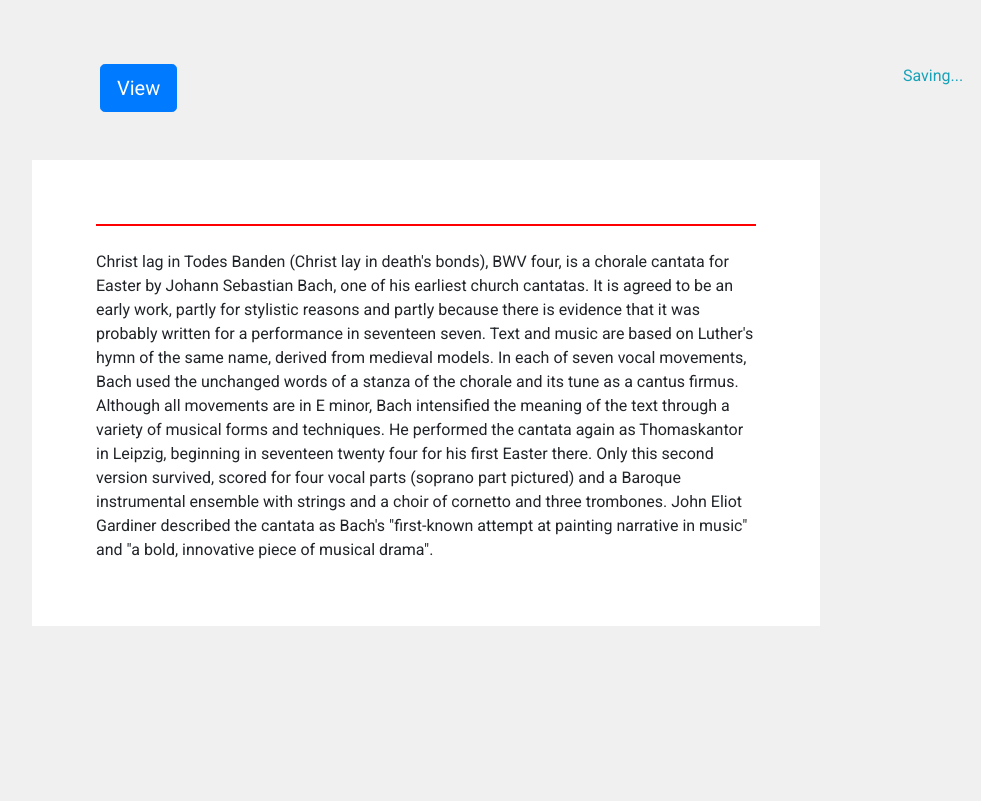
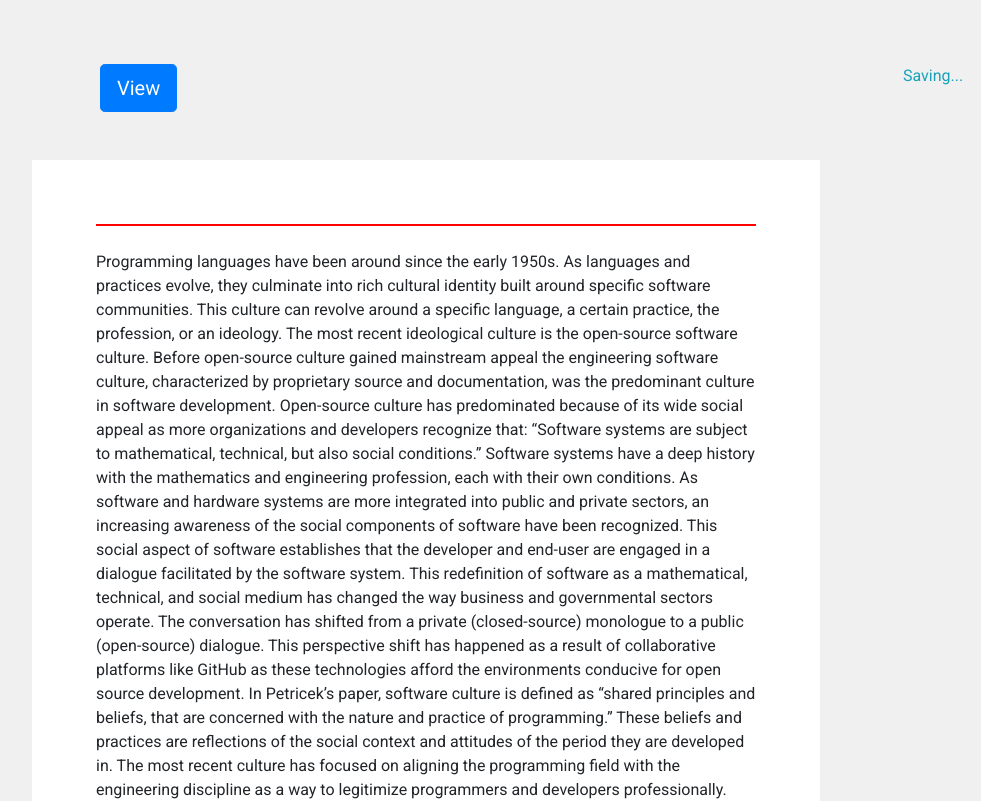
Before and after one commit to KenyanBurnham/Readar, a plain HTML site: page readar.html in a window 1280 px wide. Shown: the top 801 px of the page, without its empty margins (146-1127 px from the left). Drawn offline with nearby package versions, Linux system fonts and the light colour scheme.

Commit message:
Looks like I have a relatively stable version
Still need to update my syllable counter as well as create an error reporting procedure

```diff
--- a/js/compact/initiator.js
+++ b/js/compact/initiator.js
@@ -24,12 +24,9 @@ function initiatorFunction(target){
       //Begin to package output
       Packager.package(target);
 
+      //this assigns the color pattern to the paper
       Chartographer.initiate();
 
       //Recouple target
       Decoupler.recouple(target);
-
-        //Debug the spanFactoryInterpretations
-        //Debugger.debriefInterpreter();
-        //console.log(Packager.packagedSpans);
 }
--- a/js/compact/utility/phonemetrics.js
+++ b/js/compact/utility/phonemetrics.js
@@ -2,6 +2,7 @@
         Gets syllable count using regular expression
 =============================================================================**/
 function filterWithRegEx(a){
+    try {
         if(a != null){
             a = a.replace(/(?:[^laeiouy]es|ed|[^laeiouy]e)$/, '');
             // Removes capital Y's
@@ -12,12 +13,16 @@ function filterWithRegEx(a){
             console.log(a);
         }
         return a;
+    } catch (e) {
+        console.log("An error: "+ e + " occured trying to get a syllable count on:" + a);
+    }
 }
 
 /** ============================================================================
         Gets count of syllables by calling filterWithReqEx
 =============================================================================**/
 function getSyllableCount(a){
+    try {
         if (a.length <= 3) {
             // If the word is less or equal to three,
             // then it assumes it is only one syllable long
@@ -30,6 +35,9 @@ function getSyllableCount(a){
             // Get a count using filterWithExpression
             a = filterWithRegEx(a);
             return a;
+        }
+    } catch (e) {
+        console.log("An error: "+ e + " occured trying to get a syllabel count on:" + a);
     }
 }
 
--- a/readar.html
+++ b/readar.html
@@ -56,7 +56,17 @@
                         </div>
                         <br>
                         <div class="paper_in" contenteditable id="inputTarget">
-                            Christ lag in Todes Banden (Christ lay in death's bonds), BWV four, is a chorale cantata for Easter by Johann Sebastian Bach, one of his earliest church cantatas. It is agreed to be an early work, partly for stylistic reasons and partly because there is evidence that it was probably written for a performance in seventeen seven. Text and music are based on Luther's hymn of the same name, derived from medieval models. In each of seven vocal movements, Bach used the unchanged words of a stanza of the chorale and its tune as a cantus firmus. Although all movements are in E minor, Bach intensified the meaning of the text through a variety of musical forms and techniques. He performed the cantata again as Thomaskantor in Leipzig, beginning in seventeen twenty four for his first Easter there. Only this second version survived, scored for four vocal parts (soprano part pictured) and a Baroque instrumental ensemble with strings and a choir of cornetto and three trombones. John Eliot Gardiner described the cantata as Bach's "first-known attempt at painting narrative in music" and "a bold, innovative piece of musical drama".
+                          Programming languages have been around since the early 1950s. As languages and practices evolve, they culminate into rich cultural identity built around specific software communities. This culture can revolve around a specific language, a certain practice, the profession, or an ideology. The most recent ideological culture is the open-source software culture.
+
+                          Before open-source culture gained mainstream appeal the engineering software culture, characterized by proprietary source and documentation, was the predominant culture in software development. Open-source culture has predominated because of its wide social appeal as more organizations and developers recognize that: “Software systems are subject to mathematical, technical, but also social conditions.” Software systems have a deep history with the mathematics and engineering profession, each with their own conditions. As software and hardware systems are more integrated into public and private sectors, an increasing awareness of the social components of software have been recognized. This social aspect of software establishes that the developer and end-user are engaged in a dialogue facilitated by the software system. This redefinition of software as a mathematical, technical, and social medium has changed the way business and governmental sectors operate. The conversation has shifted from a private (closed-source) monologue to a public (open-source) dialogue. This perspective shift has happened as a result of collaborative platforms like GitHub as these technologies afford the environments conducive for open source development.
+
+                          In Petricek’s paper, software culture is defined as “shared principles and beliefs, that are concerned with the nature and practice of programming.” These beliefs and practices are reflections of the social context and attitudes of the period they are developed in. The most recent culture has focused on aligning the programming field with the engineering discipline as a way to legitimize programmers and developers professionally.
+                          The phrase “software engineering” was deliberately chosen as being provocative, in implying the need for software manufacture to be based on the types of theoretical foundations and practical disciplines, that are traditional in the established branches of engineering.
+
+                          In the engineering culture, interaction between software developers was mediated by geography, organization, and role. Much of the software developed in this culture was close-source and only accessible to the company or organization that produced it. The engineering culture became segmented and proprietary. In the 1950s and 1960s, free software was common in academic and business exchanges, but few open source systems were available to the public. In these collaborations, software was not valued as a commodity, it was only a theoretical framework. In the 1980s as personal computers became more common, the model for closed-source licensing became cost-effective and predominant. There were vocal rejections of this industry practice from developers like Richard Stallman developer of the GNU system. In response to increased close-source programming, Stallman created the GNU “GNU’s Not Linux!”. Project and the copyleft license (legal mechanism for free use of software) so that developers and users could continue to use free software in their computer systems.  (History of free and open-source software.) Linux and GNU continued to grow into vibrant open-source communities, despite trends in prior decades to commoditize and restrict access to software to the general public.
+
+                          However, GitHub would change this perspective. GitHub is a web-based code repository for version control. Version control allows multiple collaborators to contribute on the same project without conflict. This works by allowing developers the ability to make a copy of the code (“forking”), edit or amend the code, and then send the code back (“pushing”) to be reviewed. Once the code is reviewed by other developers, the code is added to or rejected from the project. Version control was initially developed for industry as a way to manage code revisions and programmers on large software projects. This effectively allowed the “owner” of the project (and software) the ability to manage and gatekeep developers on the project. Version control became a necessary tool for large projects because: “Software development requires people to share code, which is accomplished using source control systems.”
+
                         </div>
                   </section>
               </div>
```
Lines whose indentation alone changed are shown as unchanged.
